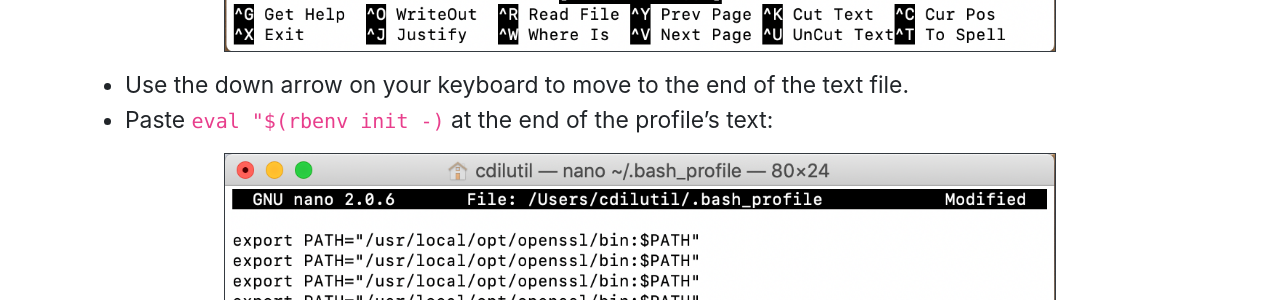
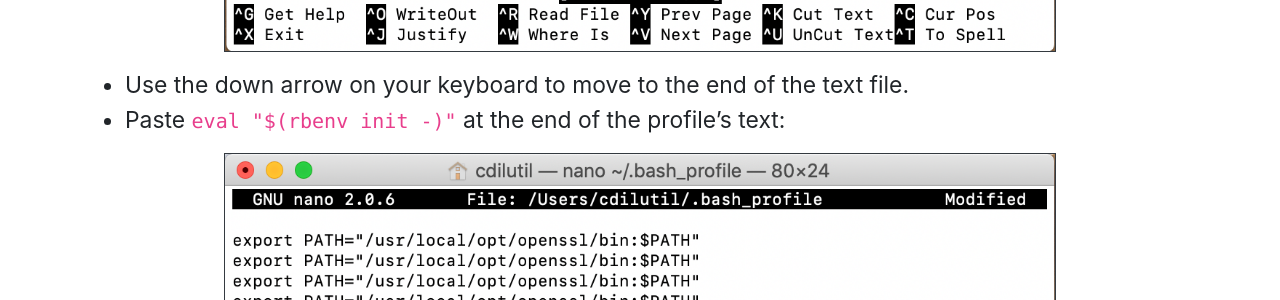
Before and after one commit to lib-static/howto, a Jekyll site: the page built from howtos/installrubymac.md, in a window 1280 px wide and 900 px high, scrolled down 5095 px. Shown: the part 151-451 px from the top of the window. Built offline with Jekyll 4.4.1, drawn with Linux system fonts in a browser that asks for light colours.

Commit message:
missing a quotation mark

```diff
--- a/howtos/installrubymac.md
+++ b/howtos/installrubymac.md
@@ -69,7 +69,7 @@ To edit your bash profile, follow the instructions below:
 {% include bootstrap/image.md img="/ruby/mac/bash1.png" class="border border-dark w-75" %}
 
 - Use the down arrow on your keyboard to move to the end of the text file.
-- Paste `eval "$(rbenv init -)` at the end of the profile's text:
+- Paste `eval "$(rbenv init -)"` at the end of the profile's text:
 
 {:.text-center}
 {% include bootstrap/image.md img="/ruby/mac/bash2.png" class="border border-dark w-75" %}
```
